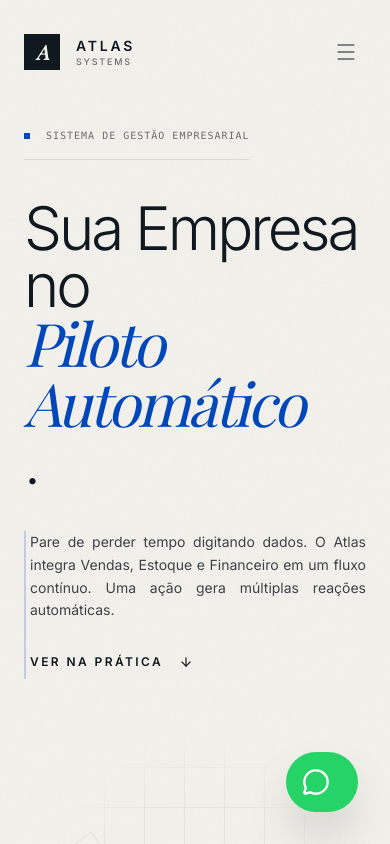
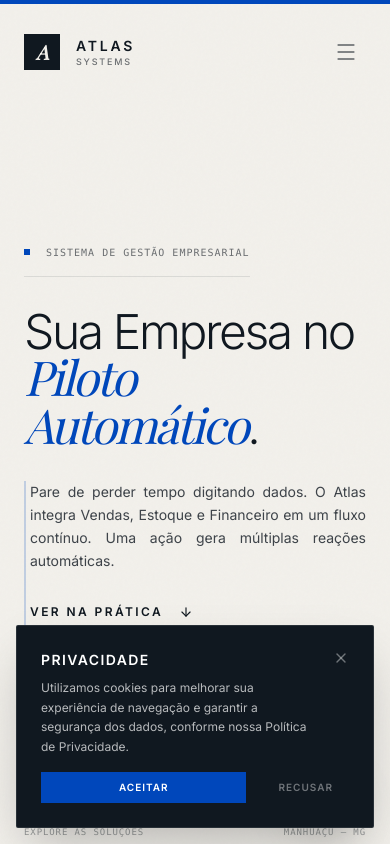
Before and after one commit to ericnacif/monac-site, a React (Vite) app: page / in a window 390 px wide. Shown: the top 844 px of the page. Built offline with nearby package versions, Linux system fonts and the light colour scheme; a web font is replaced by a local one.

Commit message:
Final Release: SEO, App Manifest, Smart Navbar and Mobile fixes

```diff
--- a/src/App.tsx
+++ b/src/App.tsx
@@ -1,7 +1,7 @@
 import { Navbar } from "./components/Navbar";
 import { GeometricArt } from "./components/GeometricArt";
 import { Infrastructure } from "./components/Infrastructure";
-import { StatsBar } from "./components/StatsBar"; // <--- NOVO
+import { StatsBar } from "./components/StatsBar";
 import { Segments } from "./components/Segments";
 import { ProductShowcase } from "./components/ProductShowcase";
 import { Features } from "./components/Features";
@@ -9,35 +9,43 @@
 import { Pricing } from "./components/Pricing";
 import { FAQ } from "./components/FAQ";
 import { Footer } from "./components/Footer";
-import { FloatingWhatsApp } from "./components/FloatingWhatsApp"; // <--- NOVO
-import { useTranslation } from "react-i18next";
+import { FloatingWhatsApp } from "./components/FloatingWhatsApp";
+import { CookieConsent } from "./components/CookieConsent"; // <--- NOVO
 import { ArrowDown } from "lucide-react";
-import { motion, AnimatePresence } from "framer-motion";
+import { motion, useScroll, useSpring } from "framer-motion"; // <--- Novos hooks
 
 function App() {
-  const { t, i18n } = useTranslation();
+  // Hook para a barra de progresso
+  const { scrollYProgress } = useScroll();
+  const scaleX = useSpring(scrollYProgress, {
+    stiffness: 100,
+    damping: 30,
+    restDelta: 0.001
+  });
 
   return (
     <div className="min-h-screen bg-atlas-paper text-atlas-ink font-sans selection:bg-atlas-blue selection:text-white overflow-x-hidden relative">
+
+      {/* BARRA DE PROGRESSO NO TOPO */}
+      <motion.div
+        className="fixed top-0 left-0 right-0 h-1 bg-atlas-blue origin-left z-[60]"
+        style={{ scaleX }}
+      />
 
       <div className="fixed inset-0 bg-noise pointer-events-none z-50 opacity-40 mix-blend-multiply"></div>
 
       <Navbar />
 
-      {/* 1. HERO */}
       <main className="relative pt-32 lg:pt-40 px-6 lg:px-12 max-w-[1400px] mx-auto pb-20">
+
         <div className="grid grid-cols-1 lg:grid-cols-12 gap-12 items-center min-h-[75vh]">
-          {/* ... (Bloco Hero Texto e Arte Geométrica mantém igual) ... */}
-          {/* Se precisar, me peça o código da Hero de volta, mas acredito que você já tem */}
+
           <div className="lg:col-span-5 relative z-10 min-h-[400px]">
-            <AnimatePresence mode="wait">
             <motion.div
-                key={i18n.language}
               initial={{ opacity: 0, x: -10 }}
               animate={{ opacity: 1, x: 0 }}
-                exit={{ opacity: 0, x: 10 }}
-                transition={{ duration: 0.5, ease: "easeInOut" }}
-                className="space-y-10"
+              transition={{ duration: 0.8 }}
+              className="space-y-8 md:space-y-10"
             >
               <div className="flex items-center gap-4 border-b border-atlas-ink/10 pb-4 w-fit">
                 <div className="w-1.5 h-1.5 bg-atlas-blue"></div>
@@ -45,40 +53,45 @@
                   Sistema de Gestão Empresarial
                 </span>
               </div>
-                <h1 className="text-6xl md:text-7xl lg:text-7xl font-light tracking-tighter leading-[0.95] text-atlas-ink">
-                  {t('hero.title_start')} <br />
+
+              <h1 className="text-5xl md:text-7xl lg:text-7xl font-light tracking-tighter leading-[0.95] text-atlas-ink">
+                Sua Empresa no <br />
                 <span className="font-serif italic text-atlas-blue font-normal">
-                    {t('hero.title_highlight')}
-                  </span> <br />
-                  {t('hero.title_end')}
+                  Piloto Automático
+                </span>.
               </h1>
+
               <div className="flex flex-col gap-8 max-w-md pl-1 border-l-2 border-atlas-blue/20">
                 <p className="text-sm md:text-base font-normal leading-relaxed text-atlas-ink/80 text-justify">
-                    {t('hero.subtitle')}
+                  Pare de perder tempo digitando dados. O Atlas integra Vendas, Estoque e Financeiro em um fluxo contínuo. Uma ação gera múltiplas reações automáticas.
                 </p>
+
                 <button
                   onClick={() => window.open('https://wa.me/5533999999999', '_blank')}
                   className="group flex items-center gap-4 text-xs font-bold uppercase tracking-[0.2em] text-atlas-ink hover:text-atlas-blue transition-colors w-fit pb-2 border-b border-transparent hover:border-atlas-blue cursor-pointer"
                 >
-                    {t('hero.cta_primary')}
+                  VER NA PRÁTICA
                   <ArrowDown size={14} className="group-hover:translate-y-1 transition-transform duration-500" />
                 </button>
               </div>
             </motion.div>
-            </AnimatePresence>
           </div>
 
-          <div className="lg:col-span-7 flex justify-center lg:justify-end relative min-h-[500px] items-center">
+          <div className="hidden lg:flex lg:col-span-7 justify-center lg:justify-end relative min-h-[500px] items-center">
             <GeometricArt />
           </div>
+
         </div>
+
+        <div className="mt-10 lg:mt-0 border-t border-atlas-ink/10 pt-6 flex justify-between items-center text-[9px] uppercase tracking-widest text-atlas-ink/40 font-mono">
+          <span>Explore as soluções</span>
+          <span>Manhuaçu — MG</span>
+        </div>
+
       </main>
 
       <Infrastructure />
-
-      {/* STATS BAR (Novo) */}
       <StatsBar />
-
       <Segments />
       <ProductShowcase />
       <Features />
@@ -86,9 +99,10 @@
       <Pricing />
       <FAQ />
       <Footer />
+      <FloatingWhatsApp />
 
-      {/* WHATSAPP FLUTUANTE (Novo) */}
-      <FloatingWhatsApp />
+      {/* CONSENTIMENTO DE COOKIES (NOVO) */}
+      <CookieConsent />
 
     </div>
   )
--- /dev/null
+++ b/src/components/CookieConsent.tsx
@@ -0,0 +1,62 @@
+import { useState, useEffect } from "react";
+import { motion, AnimatePresence } from "framer-motion";
+import { X } from "lucide-react";
+
+export function CookieConsent() {
+    const [isVisible, setIsVisible] = useState(false);
+
+    useEffect(() => {
+        // Verifica se já aceitou
+        const consent = localStorage.getItem("atlas-cookie-consent");
+        if (!consent) {
+            // Espera 2 segundos para aparecer (não assusta quem acabou de entrar)
+            const timer = setTimeout(() => setIsVisible(true), 2000);
+            return () => clearTimeout(timer);
+        }
+    }, []);
+
+    const handleAccept = () => {
+        localStorage.setItem("atlas-cookie-consent", "true");
+        setIsVisible(false);
+    };
+
+    return (
+        <AnimatePresence>
+            {isVisible && (
+                <motion.div
+                    initial={{ y: 100, opacity: 0 }}
+                    animate={{ y: 0, opacity: 1 }}
+                    exit={{ y: 100, opacity: 0 }}
+                    className="fixed bottom-4 left-4 right-4 md:left-8 md:right-auto md:max-w-md z-[60] bg-atlas-ink text-atlas-paper p-6 rounded-sm shadow-2xl border border-white/10"
+                >
+                    <div className="flex justify-between items-start gap-4">
+                        <div>
+                            <h4 className="text-sm font-bold uppercase tracking-widest mb-2 text-white">Privacidade</h4>
+                            <p className="text-xs leading-relaxed text-white/70">
+                                Utilizamos cookies para melhorar sua experiência de navegação e garantir a segurança dos dados, conforme nossa Política de Privacidade.
+                            </p>
+                        </div>
+                        <button onClick={() => setIsVisible(false)} className="text-white/40 hover:text-white">
+                            <X size={16} />
+                        </button>
+                    </div>
+
+                    <div className="mt-4 flex gap-4">
+                        <button
+                            onClick={handleAccept}
+                            className="flex-1 bg-atlas-blue text-white py-2 text-[10px] font-bold uppercase tracking-widest hover:bg-blue-600 transition-colors"
+                        >
+                            Aceitar
+                        </button>
+                        <button
+                            onClick={() => setIsVisible(false)}
+                            className="px-4 py-2 text-[10px] font-bold uppercase tracking-widest text-white/40 hover:text-white transition-colors"
+                        >
+                            Recusar
+                        </button>
+                    </div>
+                </motion.div>
+            )}
+        </AnimatePresence>
+    );
+}
--- a/src/components/Founders.tsx
+++ b/src/components/Founders.tsx
@@ -2,7 +2,7 @@
 
 export function Founders() {
     return (
-        <section className="py-32 bg-white relative">
+        <section id="about" className="py-32 bg-white relative">
             <div className="max-w-[1000px] mx-auto px-6 lg:px-12">
 
                 <div className="text-center mb-20">
--- a/src/components/Navbar.tsx
+++ b/src/components/Navbar.tsx
@@ -1,38 +1,62 @@
 import { useState, useEffect } from "react";
-import { useTranslation } from "react-i18next";
 import { Menu, X, ArrowRight } from "lucide-react";
 import { motion, AnimatePresence } from "framer-motion";
 
 export function Navbar() {
-  const { t, i18n } = useTranslation();
   const [isMenuOpen, setIsMenuOpen] = useState(false);
   const [scrolled, setScrolled] = useState(false);
+  const [activeSection, setActiveSection] = useState("");
 
   useEffect(() => {
-    const handleScroll = () => setScrolled(window.scrollY > 20);
+    const handleScroll = () => {
+      // 1. Muda o fundo da barra ao rolar
+      setScrolled(window.scrollY > 20);
+
+      // 2. Scroll Spy (Detecta em qual seção o usuário está)
+      const sections = ['features', 'pricing', 'about'];
+      const scrollPosition = window.scrollY + 150; // Offset para compensar a altura do menu
+
+      for (const section of sections) {
+        const element = document.getElementById(section);
+        if (element) {
+          const offsetTop = element.offsetTop;
+          const offsetBottom = offsetTop + element.offsetHeight;
+
+          if (scrollPosition >= offsetTop && scrollPosition < offsetBottom) {
+            setActiveSection(section);
+            return;
+          }
+        }
+      }
+      // Se estiver no topo, limpa a seleção
+      if (window.scrollY < 100) setActiveSection("");
+    };
+
     window.addEventListener('scroll', handleScroll);
     return () => window.removeEventListener('scroll', handleScroll);
   }, []);
 
-  const changeLanguage = (lng: string) => {
-    i18n.changeLanguage(lng);
-    setIsMenuOpen(false);
-  };
-
-  const navLinks = ['features', 'pricing', 'about'];
+  const navLinks = [
+    { id: 'features', label: 'Funcionalidades' },
+    { id: 'pricing', label: 'Planos' },
+    { id: 'about', label: 'Sobre' }
+  ];
 
   return (
     <>
       <nav className={`fixed w-full z-50 transition-all duration-700 border-b ${scrolled
-          ? 'bg-atlas-paper/90 backdrop-blur-md border-atlas-ink/5 py-4'
+          ? 'bg-atlas-paper/95 backdrop-blur-md border-atlas-ink/5 py-4 shadow-sm'
           : 'bg-transparent border-transparent py-8'
         }`}>
         <div className="max-w-[1400px] mx-auto px-6 lg:px-12">
           <div className="flex items-center justify-between h-10">
 
             {/* LOGO */}
-            <div className="flex-shrink-0 flex items-center gap-4 cursor-pointer z-50">
-              <div className="h-9 w-9 bg-atlas-ink text-atlas-paper flex items-center justify-center font-serif text-xl italic font-bold">
+            <div
+              onClick={() => window.scrollTo({ top: 0, behavior: 'smooth' })}
+              className="flex-shrink-0 flex items-center gap-4 cursor-pointer z-50 group"
+            >
+              <div className="h-9 w-9 bg-atlas-ink text-atlas-paper flex items-center justify-center font-serif text-xl italic font-bold group-hover:bg-atlas-blue transition-colors duration-500">
                 A
               </div>
               <div className="flex flex-col justify-center">
@@ -49,35 +73,26 @@
             <div className="hidden md:flex items-center space-x-12">
               {navLinks.map((item) => (
                 <a
-                  key={item}
-                  href={`#${item}`}
-                  className="text-[10px] font-bold uppercase tracking-[0.15em] text-atlas-ink/60 hover:text-atlas-blue transition-colors"
+                  key={item.id}
+                  href={`#${item.id}`}
+                  className={`text-[10px] font-bold uppercase tracking-[0.15em] transition-all duration-300 ${activeSection === item.id
+                      ? "text-atlas-blue scale-105"
+                      : "text-atlas-ink/60 hover:text-atlas-blue"
+                    }`}
                 >
-                  {t(`nav.${item}`)}
+                  {item.label}
                 </a>
               ))}
             </div>
 
-            {/* CONTROLES DESKTOP */}
+            {/* LOGIN BUTTON */}
             <div className="hidden md:flex items-center gap-10">
-              <div className="flex items-center gap-6 text-[10px] font-bold text-atlas-ink/40 uppercase tracking-wider relative">
-                {['pt', 'en', 'es'].map((lng) => (
-                  <button
-                    key={lng}
-                    onClick={() => changeLanguage(lng)}
-                    className={`hover:text-atlas-blue transition-colors ${i18n.language === lng ? 'text-atlas-ink' : ''}`}
-                  >
-                    {lng}
-                  </button>
-                ))}
-              </div>
-
-              <button className="px-6 py-2 border border-atlas-ink/20 text-atlas-ink text-[10px] font-bold uppercase tracking-[0.15em] hover:bg-atlas-ink hover:text-white transition-all">
-                {t('nav.login')}
+              <button className="px-6 py-2 border border-atlas-ink/20 text-atlas-ink text-[10px] font-bold uppercase tracking-[0.15em] hover:bg-atlas-ink hover:text-white transition-all cursor-pointer">
+                ENTRAR
               </button>
             </div>
 
-            {/* BOTÃO MOBILE (Hambúrguer) */}
+            {/* BOTÃO MOBILE */}
             <div className="flex md:hidden z-50">
               <button onClick={() => setIsMenuOpen(!isMenuOpen)} className="text-atlas-ink p-2">
                 {isMenuOpen ? <X strokeWidth={1} /> : <Menu strokeWidth={1} />}
@@ -87,7 +102,7 @@
         </div>
       </nav>
 
-      {/* OVERLAY DO MENU MOBILE (Tela Cheia) */}
+      {/* MENU MOBILE FULLSCREEN */}
       <AnimatePresence>
         {isMenuOpen && (
           <motion.div
@@ -100,36 +115,25 @@
             <div className="flex flex-col gap-8">
               {navLinks.map((item, i) => (
                 <motion.a
-                  key={item}
-                  href={`#${item}`}
+                  key={item.id}
+                  href={`#${item.id}`}
                   onClick={() => setIsMenuOpen(false)}
                   initial={{ opacity: 0, x: -20 }}
                   animate={{ opacity: 1, x: 0 }}
                   transition={{ delay: 0.1 + (i * 0.1) }}
-                  className="text-4xl font-light text-atlas-ink border-b border-atlas-ink/10 pb-4 flex items-center justify-between group"
+                  className={`text-4xl font-light border-b border-atlas-ink/10 pb-4 flex items-center justify-between group ${activeSection === item.id ? "text-atlas-blue" : "text-atlas-ink"
+                    }`}
                 >
-                  {t(`nav.${item}`)}
-                  <ArrowRight className="opacity-0 group-hover:opacity-100 -translate-x-4 group-hover:translate-x-0 transition-all text-atlas-blue" />
+                  {item.label}
+                  <ArrowRight className={`transition-all ${activeSection === item.id
+                      ? "opacity-100 text-atlas-blue"
+                      : "opacity-0 group-hover:opacity-100 -translate-x-4 group-hover:translate-x-0 text-atlas-blue"
+                    }`} />
                 </motion.a>
               ))}
 
-              <div className="mt-8">
-                <p className="text-[10px] font-bold uppercase tracking-widest text-atlas-ink/40 mb-4">Idioma</p>
-                <div className="flex gap-6 text-xl">
-                  {['pt', 'en', 'es'].map((lng) => (
-                    <button
-                      key={lng}
-                      onClick={() => changeLanguage(lng)}
-                      className={`${i18n.language === lng ? 'text-atlas-blue font-bold' : 'text-atlas-ink/60'}`}
-                    >
-                      {lng.toUpperCase()}
-                    </button>
-                  ))}
-                </div>
-              </div>
-
               <button className="mt-8 w-full py-4 bg-atlas-ink text-white font-bold uppercase tracking-widest text-xs">
-                {t('nav.login')}
+                ENTRAR NO SISTEMA
               </button>
             </div>
           </motion.div>
--- a/src/i18n.ts
+++ /dev/null
@@ -1,72 +0,0 @@
-import i18n from 'i18next';
-import { initReactI18next } from 'react-i18next';
-import LanguageDetector from 'i18next-browser-languagedetector';
-
-const resources = {
-    pt: {
-        translation: {
-            hero: {
-                title_start: "Sua Empresa no",
-                title_highlight: "Piloto Automático",
-                title_end: ".",
-                subtitle: "Pare de perder tempo digitando dados. O Atlas integra Vendas, Estoque e Financeiro em um fluxo contínuo. Uma ação gera múltiplas reações automáticas.",
-                cta_primary: "Ver na Prática",
-            },
-            nav: {
-                features: "Funcionalidades",
-                pricing: "Planos",
-                about: "O Sistema",
-                login: "Entrar"
-            }
-        }
-    },
-    // Mantive EN/ES como placeholder, mas focando no PT agora
-    en: {
-        translation: {
-            hero: {
-                title_start: "Your Business on",
-                title_highlight: "Autopilot",
-                title_end: ".",
-                subtitle: "Stop typing data manually. Atlas integrates Sales, Inventory, and Finance into a continuous flow. One action triggers multiple automatic reactions.",
-                cta_primary: "See it in Action",
-            },
-            nav: {
-                features: "Features",
-                pricing: "Pricing",
-                about: "About",
-                login: "Login"
-            }
-        }
-    },
-    es: {
-        translation: {
-            hero: {
-                title_start: "Su Empresa en",
-                title_highlight: "Piloto Automático",
-                title_end: ".",
-                subtitle: "Deje de escribir datos manualmente. Atlas integra Ventas, Inventario y Finanzas en un flujo continuo. Una acción genera múltiples reacciones automáticas.",
-                cta_primary: "Ver en Práctica",
-            },
-            nav: {
-                features: "Funcionalidades",
-                pricing: "Planes",
-                about: "Sobre",
-                login: "Entrar"
-            }
-        }
-    }
-};
-
-i18n
-    .use(LanguageDetector)
-    .use(initReactI18next)
-    .init({
-        resources,
-        lng: 'pt', // Força Português
-        fallbackLng: 'pt',
-        interpolation: {
-            escapeValue: false
-        }
-    });
-
-export default i18n;
--- a/src/main.tsx
+++ b/src/main.tsx
@@ -2,7 +2,7 @@
 import ReactDOM from 'react-dom/client'
 import App from './App.tsx'
 import './index.css'
-import './i18n'; // <--- ADICIONE ESTA LINHA
+// A linha 'import "./i18n";' foi removida daqui
 
 ReactDOM.createRoot(document.getElementById('root')!).render(
   <React.StrictMode>
```
Also changed, not shown: index.html (+12 -1 lines), src/components/Pricing.tsx (+29 -79 lines), src/components/Segments.tsx (+7 -9 lines), public/manifest.json (added), public/robots.txt (added), 1 other file (tests, documents, lock files or other folders). Lines whose indentation alone changed are shown as unchanged.
